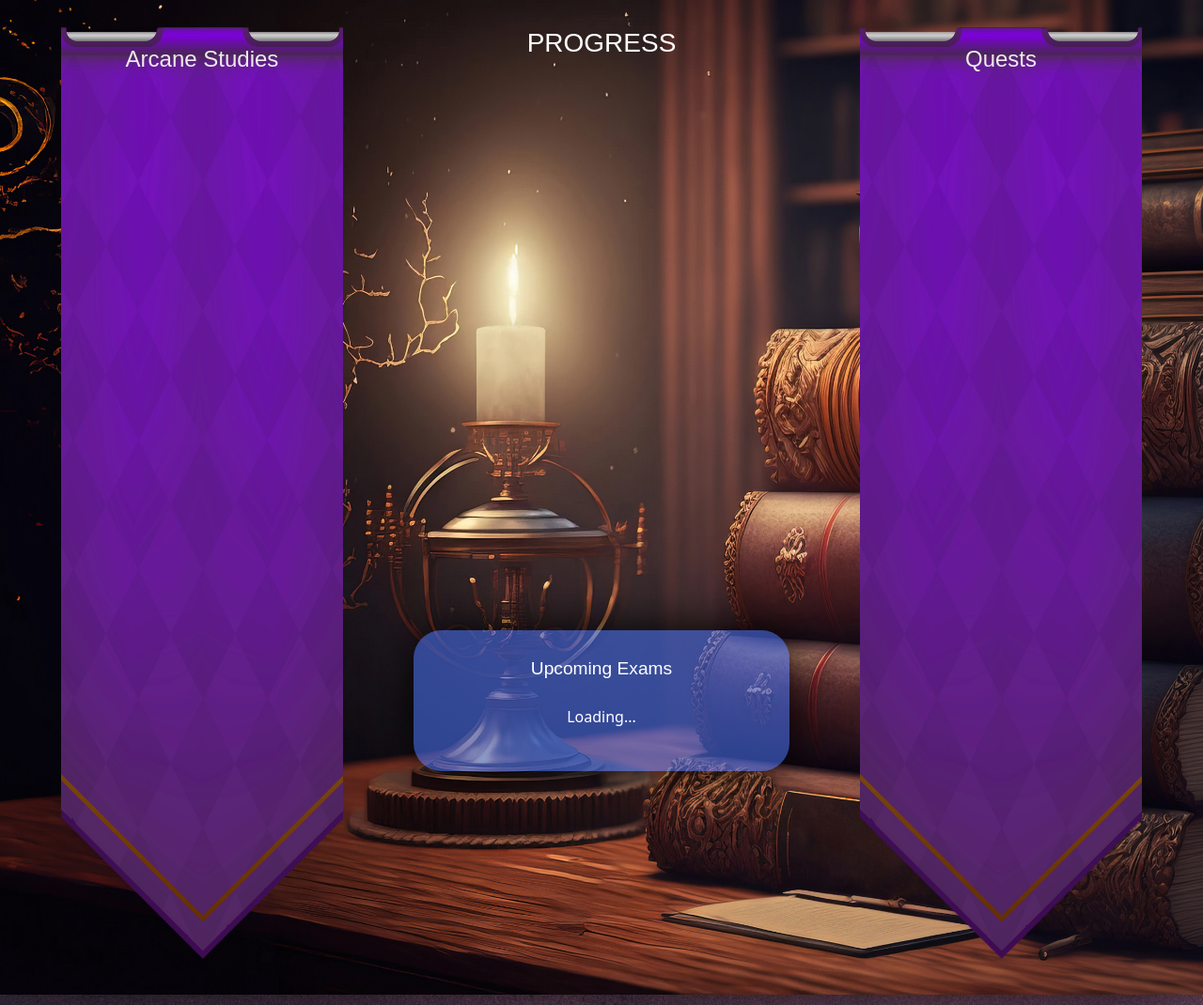
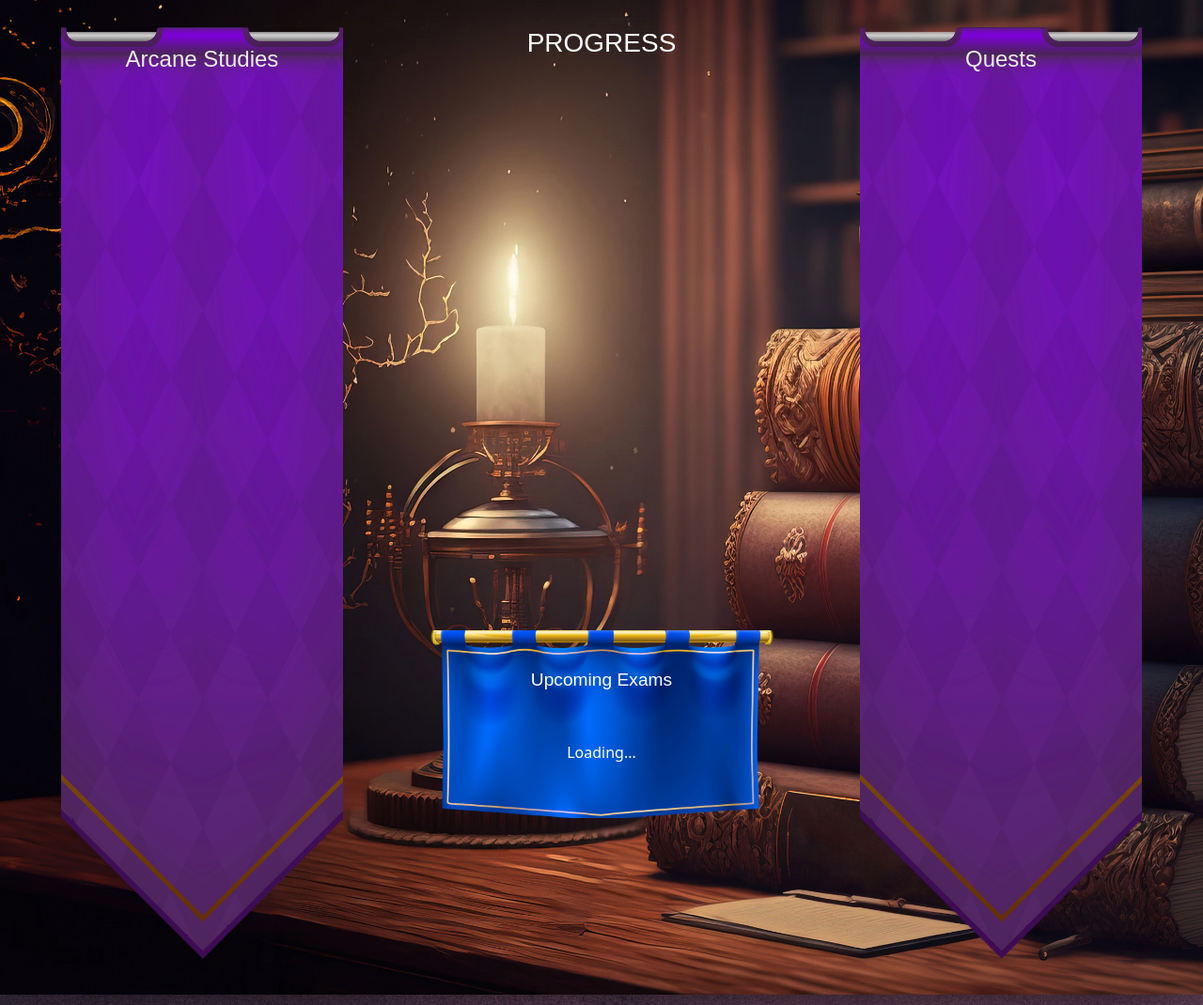
Before and after one commit to GA-EduQuest/EduQuest, a Django app: page /subjects/ in a window 1280 px wide. Shown: the part 281-1351 px from the top of the page at 94% size. Run offline with Django 5.2, Linux system fonts and the light colour scheme; the visitor is signed in with stand-in values (Sample User, id 1); data that the repository does not hold is empty; some web fonts are replaced.

Commit message:
Updated Readme file, Added new banner for upcoming events

```diff
--- a/main_app/static/css/subject-index-style.css
+++ b/main_app/static/css/subject-index-style.css
@@ -184,9 +184,12 @@
 
 .upcoming-container {
     width: 400px;
-    height: 150px;
-    background-color: rgba(65, 105, 225, 0.608);
-    box-shadow: 0 0 50px rgb(0, 0, 0);
+    height: 200px;
+    background-image: url(/static/images/upcoming-banner.png);
+    background-repeat: no-repeat;
+    background-position: center;
+    background-size: cover;
+
     margin-top: 200px;
     margin-bottom: 20px;
     color: #fff;
@@ -195,7 +198,6 @@
     flex-direction: column;
     justify-content: space-around;
     align-items: center;
-    border-radius: 30px;
 }
 
 .upcoming-container h3 {
--- a/main_app/views.py
+++ b/main_app/views.py
@@ -91,7 +91,7 @@ def subjects_index(request):
     if Quest.objects.exists():
         # Check & Grant Exam Slayer quest
         grant_exam_slayer_quest(request.user)
-
+    # Converting subjects and upcoming exams data into JSON format
     subjects_data = json.dumps([
         {'name': subject.name, 'progress': subject.progress} for subject in subjects
     ])
```
Also changed, not shown: README.md, main_app/migrations/0019_alter_subject_exam_date.py (added), main_app/static/images/upcoming-banner.png (added), 7 other files.
